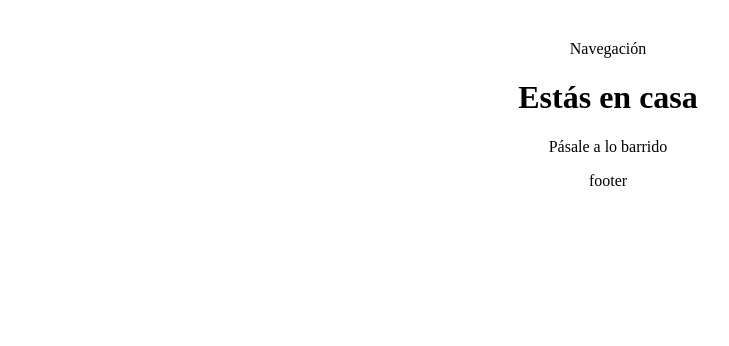
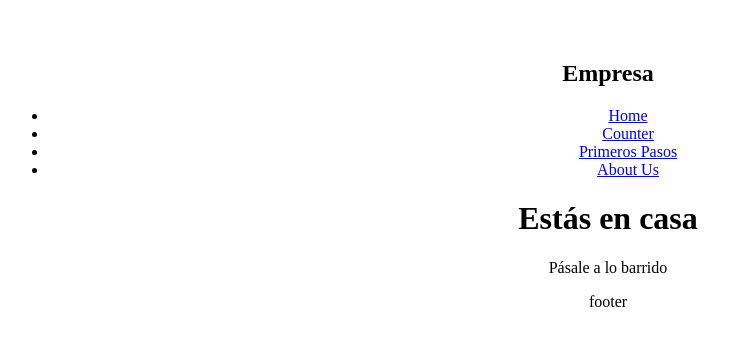
Before and after one commit to sergiotrrs/ch38-react-counter, a React (Vite) app: page / in a window 1280 px wide. Shown: the top 346 px of the page, without its empty margins (32-761 px from the left). Built offline with nearby package versions, Linux system fonts and the light colour scheme.

Commit message:
ci: iterando listas

```diff
--- a/src/components/navbar/navbar.jsx
+++ b/src/components/navbar/navbar.jsx
@@ -1,12 +1,30 @@
 import { Outlet } from "react-router-dom";
 
+const pages = [
+  {id: 1, name: "Home"  , url: "/" },
+  {id: 2, name: "Counter", url: "/counter"},
+  {id: 3, name: "Primeros Pasos", url: "/primeros-pasos"},
+  {id: 4, name: "About Us", url: "/about"}
+];
+/*
+ Cuando se renderiza una lista de elementos, es importante
+ proporcionar una prop "key" única a cada elemento de la lista.
+ Esto permite a React realizar una actualización eficiente
+ y optimizada de la interfaz de usuario cuando cambia el
+ contenido de la lista.
 
+*/
 export const Navbar = () => {
   console.log("Soy el componente Navbar y me renderizo");
   return (
     <>
+      <h2>Empresa</h2>
       <nav>
-        Navegación
+        <ul>
+          {/* <li><a href="url"> Nombre Link </a></li> */}
+          {  pages.map( (page)=> <li key={page.id}><a href={page.url} >{page.name}</a></li> ) }
+
+        </ul>
       </nav>
 
       <Outlet />
```
